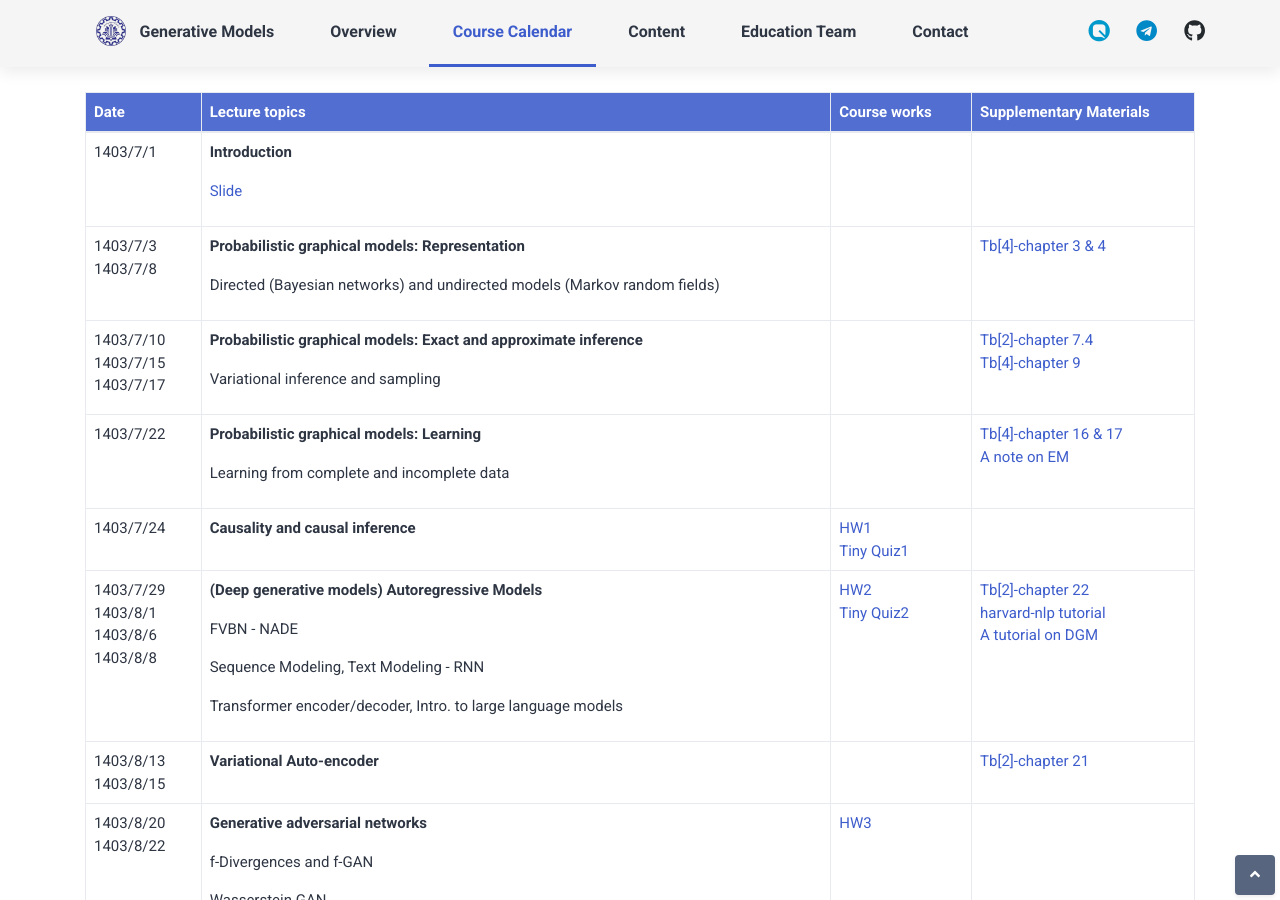
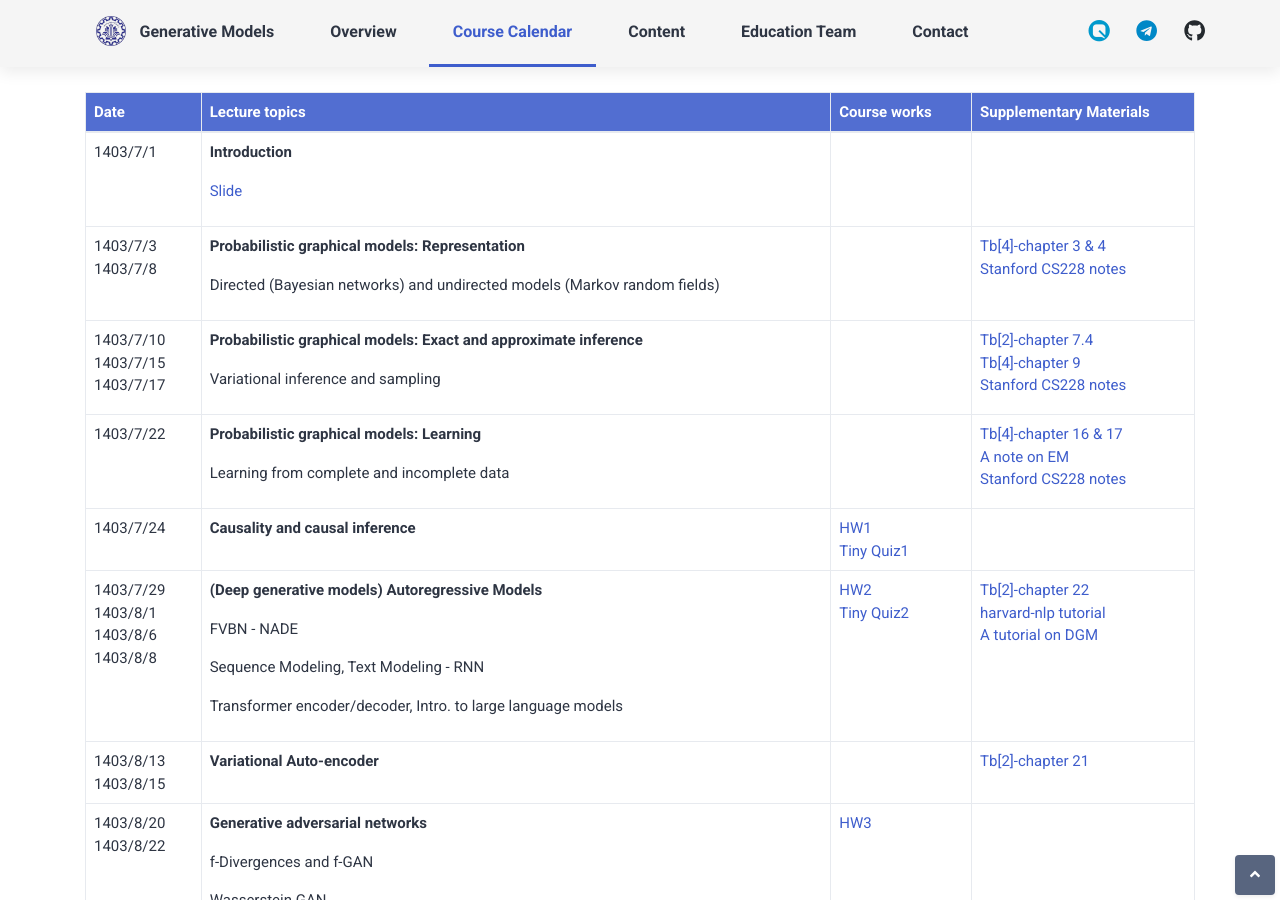
Before and after one commit to Sharif-CS-GenerativeModels/Sharif-CS-GenerativeModels.github.io, a Jekyll site: the page built from index.html, in a window 1280 px wide and 900 px high, scrolled down 864 px. Built offline with Jekyll 4.4.1, drawn with Linux system fonts in a browser that asks for light colours; some web fonts are replaced; comment, search, counter and statistics services are not loaded.

Commit message:
Update calendar.yml
cs2

```diff
--- a/_data/calendar.yml
+++ b/_data/calendar.yml
@@ -21,6 +21,8 @@
   sections:
       - title: "Tb[4]-chapter 3 & 4"
         link: ""
+      - title: "Stanford CS228 notes"
+        link: "https://ermongroup.github.io/cs228-notes/"
   color: ""
 
 - date:
@@ -38,6 +40,8 @@
     link: ""
   - title: "Tb[4]-chapter 9"
     link: ""
+  - title: "Stanford CS228 notes"
+    link: "https://ermongroup.github.io/cs228-notes/"
   color: ""
 
 - date:
@@ -53,6 +57,8 @@
       link: ""
     - title: "A note on EM"
       link: "https://people.cs.umass.edu/~domke/courses/sml2011/10em.pdf"
+    - title: "Stanford CS228 notes"
+      link: "https://ermongroup.github.io/cs228-notes/"
   color: ""
 
 - date:
```
